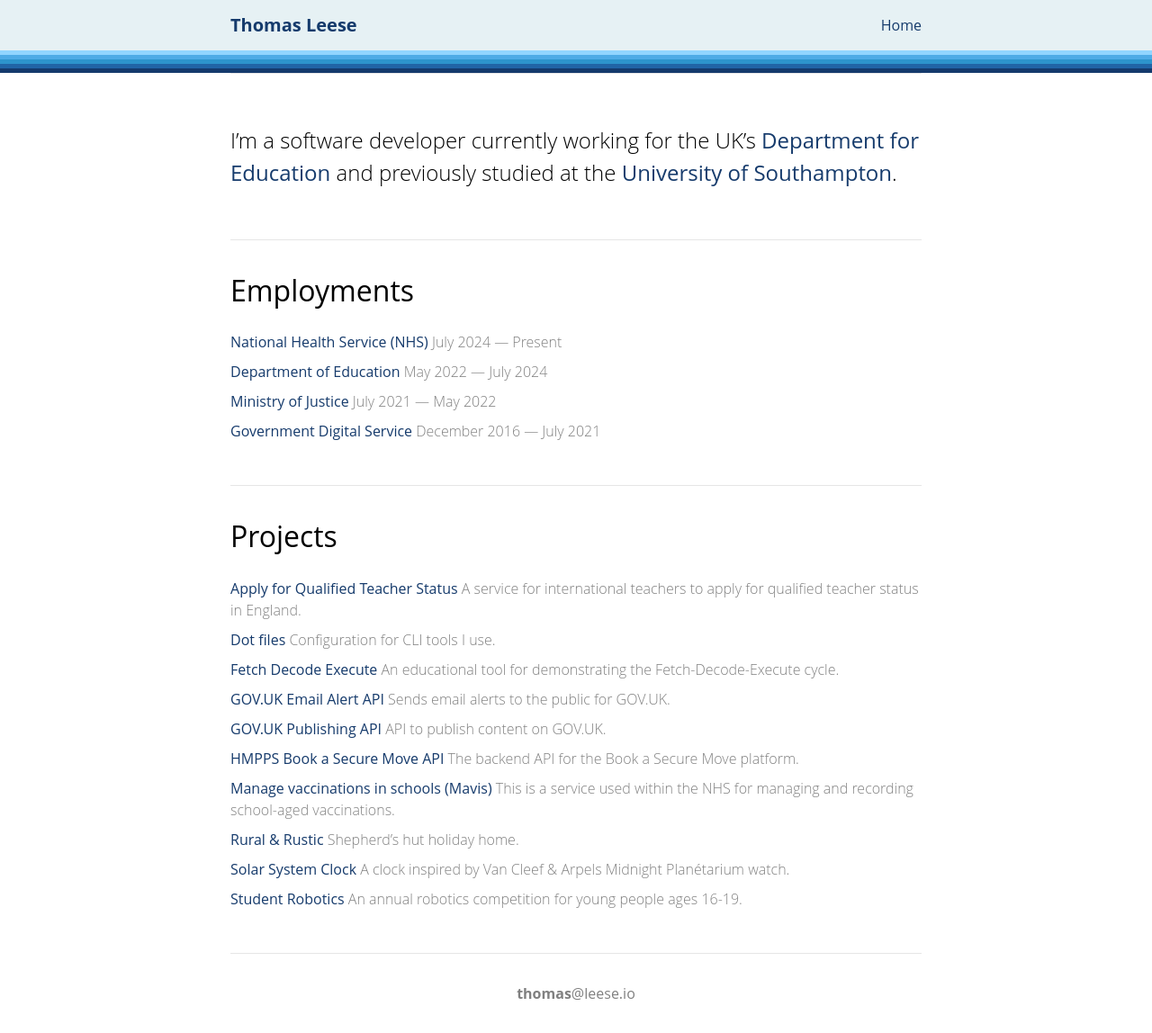
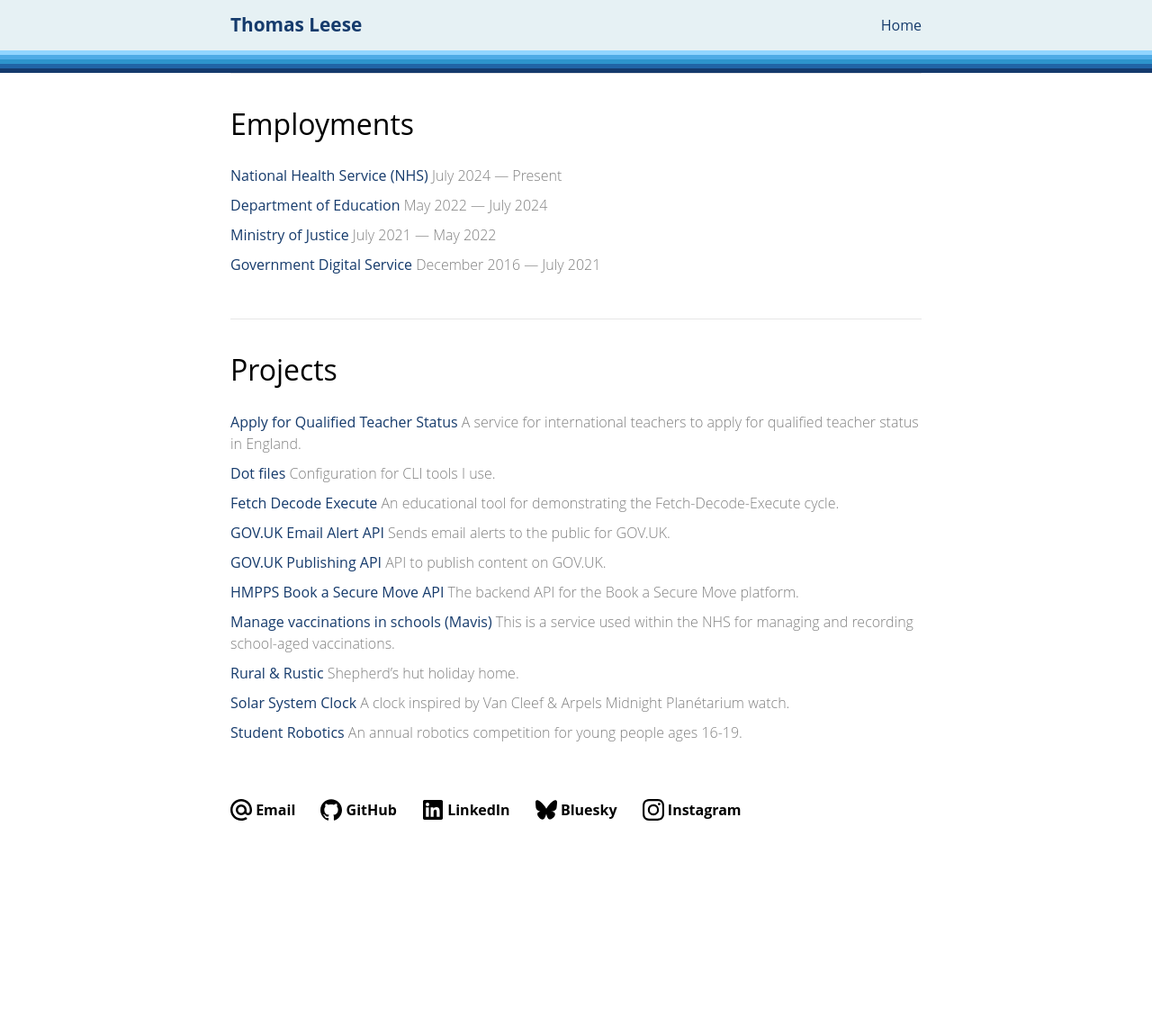
Before and after one commit to thomasleese/thomasleese.github.io, a Jekyll site: the page built from index.html, in a window 1280 px wide and 1148 px high. Shown: the whole window at 90% size. Built offline with Jekyll 4.4.1, drawn with Linux system fonts in a browser that asks for light colours; some web fonts are replaced.

Commit message:
Add social links

```diff
--- a/_config.yml
+++ /dev/null
@@ -1,2 +0,0 @@
-title: Thomas Leese
-email: thomas@leese.io
--- a/_layouts/base.html
+++ b/_layouts/base.html
@@ -24,11 +24,9 @@
       <div class="container header-container">
         <a href="/" class="header-brand">Thomas Leese</a>
 
-        <nav class="header-nav">
-          <ul>
-            <li><a href="/">Home</a></li>
-          </ul>
-        </nav>
+        <ul class="header-nav">
+          <li><a href="/">Home</a></li>
+        </ul>
       </div>
 
       <div class="header-bar bg-colour2"></div>
@@ -43,7 +41,18 @@
     </main>
 
     <footer class="container">
-      <a href="mailto:{{ site.email }}"><strong>thomas</strong>@leese.io</a>
+      <ul class="footer-nav">
+        {% for social in site.data.socials %}
+          <li>
+            <a rel="me external" href="{{ social.url }}">
+              <svg width="24" height="24" focusable="false" aria-hidden="true">
+                <use href="/images/icons.svg#{{ social.icon }}"></use>
+              </svg>
+              <span>{{ social.name }}</span>
+            </a>
+          </li>
+        {% endfor %}
+      </ul>
     </footer>
   </body>
 </html>
--- a/index.html
+++ b/index.html
@@ -1,13 +1,6 @@
 ---
 layout: base
 ---
-
-<section id="about">
-  <p class="lead">
-    I’m a software developer currently working for the UK’s <a href="https://www.gov.uk/government/organisations/department-for-education">Department for Education</a>
-    and previously studied at the <a href="http://www.southampton.ac.uk/">University of Southampton</a>.
-  </p>
-</section>
 
 <section id="employments">
   <h1>Employments</h1>
--- a/styles/colours.css
+++ b/styles/colours.css
@@ -30,3 +30,7 @@
 .bg-colour6 {
     background: var(--colour6);
 }
+
+svg {
+    fill: currentColor;
+}
--- a/styles/footer.css
+++ b/styles/footer.css
@@ -1,7 +1,28 @@
-footer {
-    text-align: center;
+.footer-nav {
+    list-style-position: inside;
+    padding-left: 0;
+    margin: 12px -12px 48px -12px;
 }
 
-footer a {
-    color: grey;
+.footer-nav li {
+    display: inline-block;
+    margin: 0 12px;
 }
+
+.footer-nav li a {
+    font-weight: bold;
+    color: black;
+}
+
+.footer-nav li a:hover {
+    text-decoration: none;
+    color: var(--colour5);
+}
+
+.footer-nav li svg {
+    vertical-align: middle;
+}
+
+.footer-nav li span {
+    vertical-align: middle;
+}
--- a/styles/header.css
+++ b/styles/header.css
@@ -29,7 +29,7 @@
 }
 
 .header-brand {
-    font-size: 1.25rem;
+    font-size: 1.3rem;
     font-weight: bold;
 }
 
--- a/styles/main.css
+++ b/styles/main.css
@@ -28,20 +28,16 @@
     margin: 9px 0;
 }
 
-.lead {
-    font-size: 1.5rem;
-}
-
 section h1 {
     margin-top: 0;
     font-weight: 400;
 }
 
-section, footer, article {
+section, article {
     padding: 2rem 0;
 }
 
-section, footer, article {
+section, article {
     border-top: 1px solid rgb(230, 230, 230);
 }
 
```
Also changed, not shown: other parts of _layouts/base.html (+1 -1 lines), _data/socials.yaml (added, +19 -0 lines), images/icons.svg (added).
